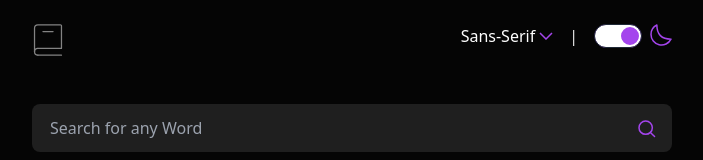
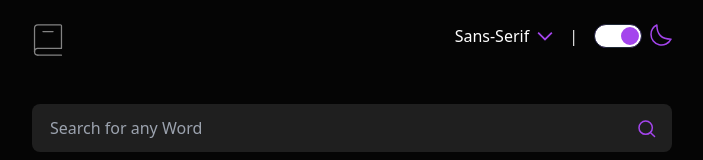
Before and after one commit to Coltensiemer/dictionary-web-app, a React (Vite) app: page / in a window 1280 px wide. Shown: the top 160 px of the page, without its empty margins (288-991 px from the left). Built offline with nearby package versions, Linux system fonts and the light colour scheme.

Commit message:
ran lightroom and made corrections

```diff
--- a/index.html
+++ b/index.html
@@ -4,7 +4,7 @@
     <meta charset="UTF-8" />
     <link rel="icon" type="image/svg+xml" href="/vite.svg" />
     <meta name="viewport" content="width=device-width, initial-scale=1.0" />
-    <title>Vite + React + TS</title>
+    <title>Dictionary API </title>
   </head>
   <body>
     <div id="root"></div>
--- a/src/components/Navbar.tsx
+++ b/src/components/Navbar.tsx
@@ -2,7 +2,8 @@ import { useEffect, useState, } from "react";
 import  Logo from "../assets/images/logo.svg";
 // @ts-ignore
 import { ReactComponent as Moon }  from "../assets/images/icon-moon.svg";
-import DownArrow  from "../assets/images/icon-arrow-down.svg";
+// @ts-ignore
+import {ReactComponent as DownArrow }  from "../assets/images/icon-arrow-down.svg";
 
 interface Props {
   handleFontFamily: (select: string) => void
@@ -29,7 +30,7 @@ export default function Navbar(props: Props) {
   function DropDown() {
 
     return (
-      <div className="absolute z-10 mt-8 p-6  bg-white dark:bg-black-primary dark:text-white shadow-xl dark:shadow-purple-primary transition ease-in-out duration-700 ">
+      <div  className="absolute z-10 mt-8 p-6  bg-white dark:bg-black-primary dark:text-white shadow-xl dark:shadow-purple-primary transition ease-in-out duration-700 ">
         <ol className=" self-start flex flex-col gap-2">
           <li
             onClick={() => props.handleFontFamily("sans-serif")}
@@ -61,7 +62,7 @@ export default function Navbar(props: Props) {
   function LightDarkToggle() {
     return (
       <div className="flex gap-2">
-        <input type="checkbox" className="toggle dark:bg-purple-primary"
+        <input aria-label="Dark Mode toggle" type="checkbox" className="toggle dark:bg-purple-primary"
         checked={props.darkModeTheme}
         onChange={handleInputChange} />
         {/* <img className="relative bottom-1" src={Moon} /> */}
@@ -76,10 +77,10 @@ export default function Navbar(props: Props) {
     return (
       <div className="flex justify-around gap-4">
         <div className="w-32 flex flex-col">
-          <div className="flex self-end gap-1">
+          <div className="flex self-end gap-2">
             <p className="capitalize dark:text-white">{props.isFontFamily}</p>
-            <button onClick={() => setOpen(!isOpen)}>
-              <img src={DownArrow} className="h-2 relative" />
+            <button aria-label="Font DropDown" onClick={() => setOpen(!isOpen)}>
+              <DownArrow aria-hidden="true" className="h-4 w-4 fill-purple-primary" />
             </button>
           </div>
           {isOpen && <DropDown />}
@@ -92,7 +93,7 @@ export default function Navbar(props: Props) {
 
   return (
     <div className="flex justify-between py-6 px-6 md:px-10 lg:px-80 dark:bg-black-primary ">
-      <img src={Logo} className="h-8 w-8"  />
+      <img alt="" src={Logo} className="h-8 w-8"  />
       <Font />
     </div>
   );
--- a/src/components/Search.tsx
+++ b/src/components/Search.tsx
@@ -117,8 +117,8 @@ export default function Searchbar() {
             onChange={(e) => setWord(e.target.value)}
             // value={isData}
           />
-          <button type="submit">
-            <img src={SearchSvg} className="absolute z-10 right-4 top-4" />
+          <button aria-label="Search Word"type="submit">
+            <img aria-hidden="true" src={SearchSvg} className="absolute z-10 right-4 top-4" />
           </button>
         </form>
         {isError == true && (
@@ -149,6 +149,7 @@ export default function Searchbar() {
                 </h2>
                 <button
                   type="button"
+                  aria-label="Play Speech"
                   onClick={() => {
                     handleSpeak(isWord);
                   }}
@@ -156,7 +157,7 @@ export default function Searchbar() {
                   <img
                     className="w-14 cursor-pointer"
                     src={PlayIcon}
-                    alt="Play Speech"
+                    aria-hidden="true"
                   />
                 </button>
               </div>
--- a/src/components/SearchStorage.tsx
+++ b/src/components/SearchStorage.tsx
@@ -30,9 +30,8 @@ export default function SearchStorage(props: Props) {
 		{props.isStorage.length >= 1 &&<p className="text-sm mt-2 text-grey-primary">Recents:</p> }
       <ol className="flex justify center gap-2 text-sm text-grey-primary">
         {props.isStorage.map((item, index) => (
-			<div key={index} className=" flex justify-around gap-2 border-2 px-2 mt-2 border-grey-primary hover:border-2 hover:border-red-primary">
+			<div key={index} className=" flex justify-around gap-2 border-2 px-2 mt-2 border-grey-primary hover:border-2 hover:border-purple-primary">
           <li  className="">{item}</li>
-		  <button className="w-2 h-2 relative bg-primary-red border-red-500 border-2 left-2"></button>
 		  </div>
         ))}
       </ol>
```
